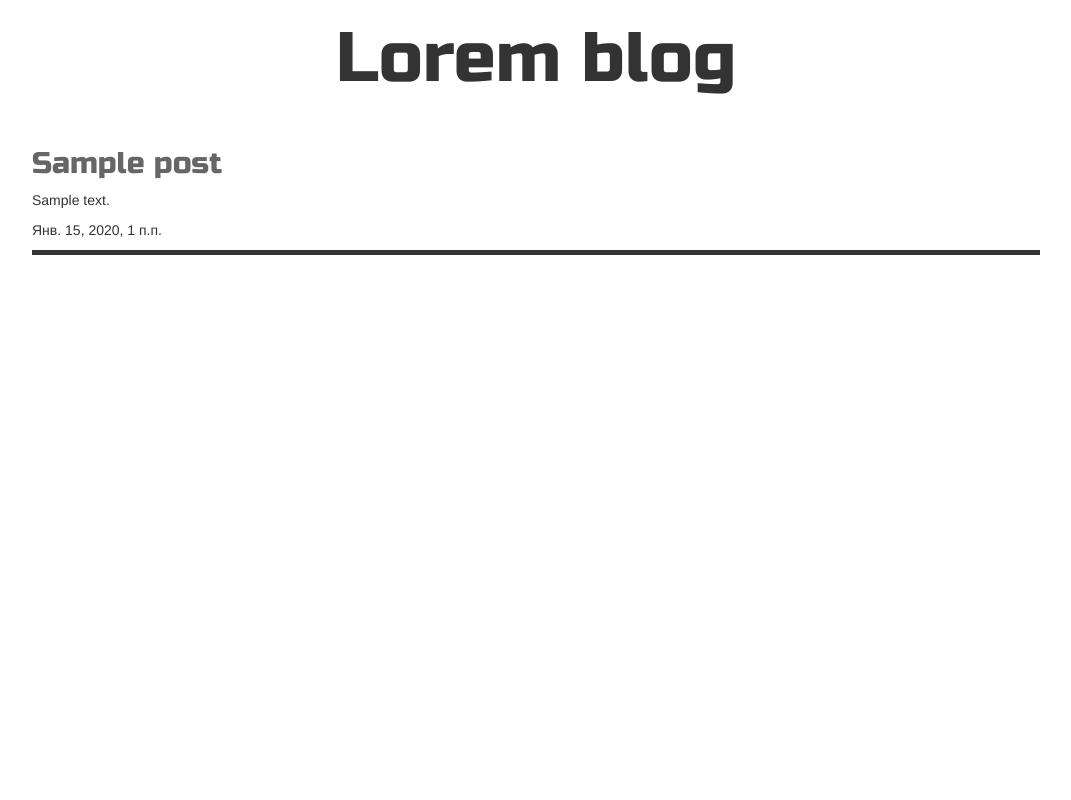
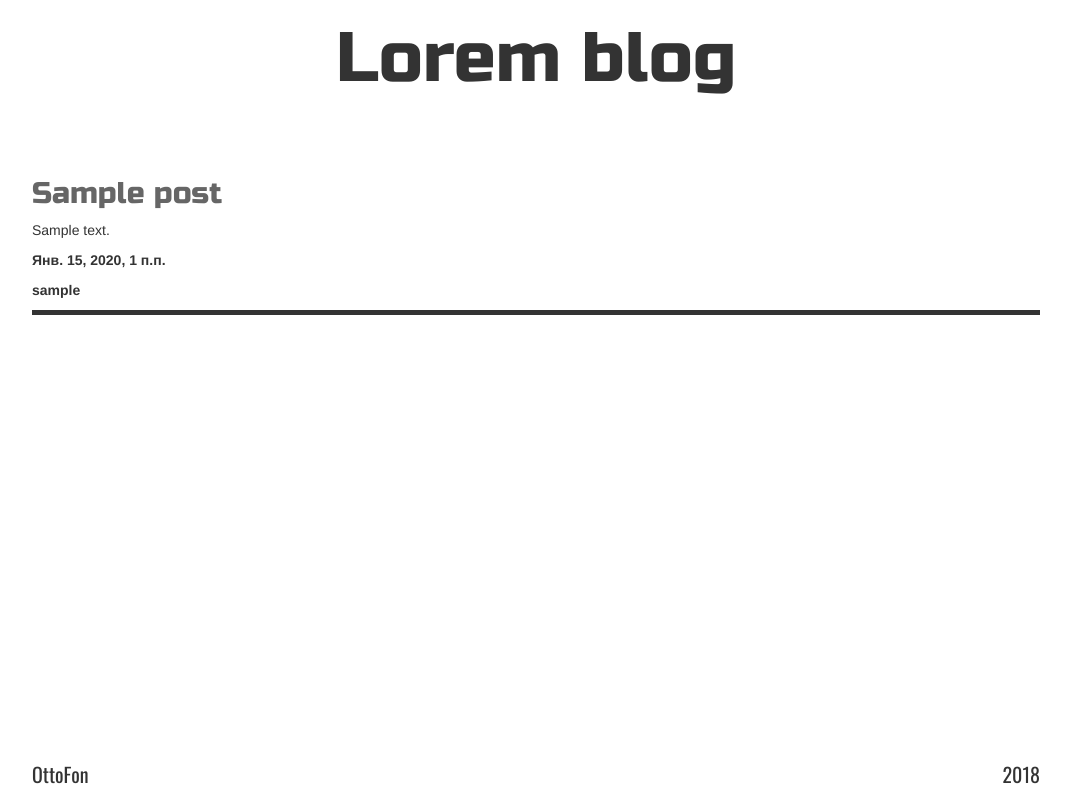
Before and after one commit to otto15/introblog, a Django app: page /post/1/ in a window 1280 px wide. Shown: the whole page, without its empty margins (114-1185 px from the left). Run offline with Django 3.2, Linux system fonts and the light colour scheme; tables that the repository leaves empty hold one stand-in row (values such as "Sample post"); some libraries are stand-ins or nearby versions.

Commit message:
Modified templates

```diff
--- a/blog/static/css/blog.css
+++ b/blog/static/css/blog.css
@@ -1,5 +1,54 @@
+html {
+	height: 100%;
+}
+
 body {
 	padding-left: 20px;
+	height: 100%;
+
+}
+
+.wrap {
+  display: flex;
+  flex-direction: column;
+  height: 100%;
+}
+
+.title {
+	flex: 0 0 auto;
+}
+
+.post_list {
+	flex-grow: 1;
+    flex-shrink: 0;
+    flex-basis: auto;
+}
+
+.posts {
+    display: flex;
+    flex-direction: column;
+}
+
+.footer {
+	height: 40px;
+	flex-grow: 0;
+	flex-shrink: 0;
+	flex-basis: auto;
+}
+
+.p_title {
+	flex: 1 0 auto;
+}
+
+.main_text {
+	flex: 1 0 auto;
+}
+
+.foot_bin {
+	flex: 1 0 auto;
+}
+
+#post {
 
 }
 
@@ -20,11 +69,31 @@ h1 a {
 	margin: 0 auto 40px;
 }
 
+.author {
+	font-weight: bold;
+}
+
 h2 a{
 	font-family: 'Russo One', sans-serif;
 	color: #666666;
 }
 
-.post_title {
-	font-family: 'Russo One', sans-serif;
+.date {
+	font-weight: bold;
 }
+
+.footer {
+	width: 80%;
+	margin: 70px auto 0px;
+	display: -webkit-flex;
+	display: -moz-flex;
+	display: -ms-flex;
+	display: -o-flex;
+	display: flex;
+	justify-content: space-between;
+}
+
+.footer>span>p {
+	font-family: 'Oswald', sans-serif;
+	font-size: 20px;
+}
--- a/blog/templates/blog/base.html
+++ b/blog/templates/blog/base.html
@@ -1,9 +1,19 @@
 {% load static %}
+<title>Lorem Blog</title>
 <link rel="stylesheet" href="https://fonts.googleapis.com/css?family=Russo+One">
 <link rel="stylesheet" href="{% static 'css/blog.css' %}">
 <link rel="stylesheet" href="//maxcdn.bootstrapcdn.com/bootstrap/3.2.0/css/bootstrap.min.css">
 <link rel="stylesheet" href="//maxcdn.bootstrapcdn.com/bootstrap/3.2.0/css/bootstrap-theme.min.css">
+<link href="https://fonts.googleapis.com/css?family=Oswald" rel="stylesheet">
 
-<div class="title"><h1><a href="{% url 'post_list' %}">Lorem blog</a></h1></div>
-{% block content %}
-{% endblock %}
+<div class="wrap">
+	<div class="title"><h1><a href="{% url 'post_list' %}">Lorem blog</a></h1></div>
+	<div class="post_list">
+		{% block content %}
+		{% endblock %}
+	</div>
+	<div class="footer">
+		<span><p>OttoFon</p></span>
+		<span><p>2018</p></span>
+	</div>
+</div>
--- a/blog/templates/blog/post_detail.html
+++ b/blog/templates/blog/post_detail.html
@@ -1,10 +1,15 @@
 {% extends 'blog/base.html' %}
 {% block content %}
-	<div class='posts'>
-			<h2><a href="{% url 'post_detail' pk=post.pk %}" class="post_title">{{ post.title }}</a></h2>
+	<div class='posts' id="post">
+			<div class="p_title">
+				<h2><a href="{% url 'post_detail' pk=post.pk %}" class="post_title">{{ post.title }}</a></h2>
+			</div>
 			<div class="main_text">
 				<p>{{ post.text|linebreaksbr }}</p>
 			</div>
-			<p>{{ post.published_date }}</p>
-		</div>
+			<div class="foot_bin">
+				<p class="date">{{ post.published_date }}</p>
+			    <p class="author">{{ post.author }}</p>
+			</div>
+	</div>
 {% endblock %}
```
Also changed, not shown: blog/forms.py (added, +8 -0 lines), blog/templates/blog/post_list.html (+9 -4 lines).
